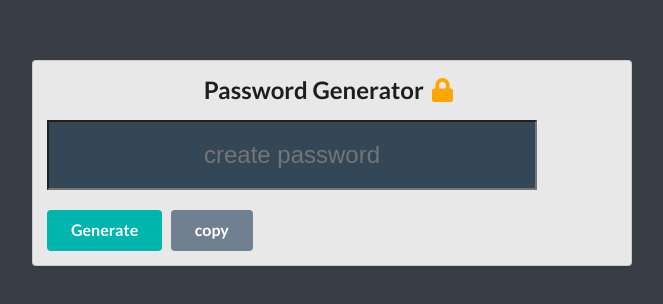
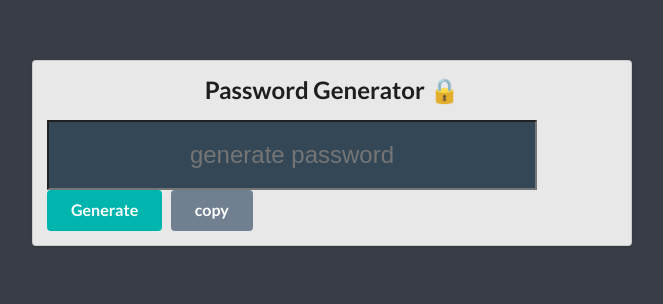
Before and after one commit to nfaltir/Password-Generator, a plain HTML site: page javascript/index.html in a window 1280 px wide. Shown: the part 140-444 px from the top of the page, without its empty margins (416-1079 px from the left). Drawn offline with nearby package versions, Linux system fonts and the light colour scheme.

Commit message:
updated styles to flex

```diff
--- a/javascript/index.html
+++ b/javascript/index.html
@@ -13,11 +13,10 @@
 
 <body>
   <div id="box" class="main ui segment">
-    <h2>Password Generator <i class="lock icon"></i></h2>
-    <input class="ui massive icon input" id="password" placeholder="create password" readonly>
+    <h2>Password Generator 🔒</h2>
+    <input class="ui massive icon input" id="password" placeholder="generate password" readonly>
 
     <div class="btn-box">
-      <br>
       <button id="generateBtn" class="large ui teal button" onclick="generatePassword();">Generate </button>
       <button id="copyBtn" class="large ui default button" onclick="copyPassword(); alertMsg();">copy</button>
     </div>
```
